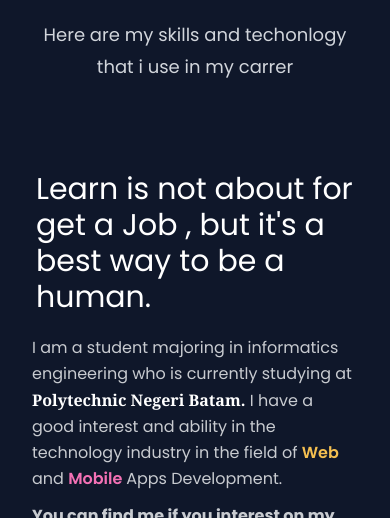
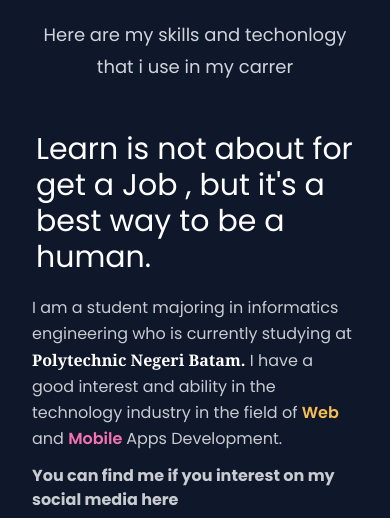
Before and after one commit to mhddanial/my-porto, a website: page index.html in a window 390 px wide. Shown: the part 823-1341 px from the top of the page. Drawn offline with Linux system fonts and the light colour scheme.

Commit message:
remove margin on about section

```diff
--- a/index.html
+++ b/index.html
@@ -144,7 +144,7 @@
                         <p class="mt-6 text-pretty text-lg/8 text-gray-300">Here are my skills and techonlogy that i use in my carrer</p>
                     </div>
                 </div>
-                <div class="flex flex-wrap py-16 justify-center">
+                <div class="flex flex-wrap py-6 lg:py-16 justify-center">
                     <div class="w-full self-center px-5 lg:w-1/2 md:w-1/2">
                         <h1 class="text-3xl mt-2 sm:text-base lg:text-5xl md:text-2xl text-white">Learn is not about for get a Job , but it's a best way to be a human.</h1>
                     </div>
```
Also changed, not shown: docs/css/output.css.
